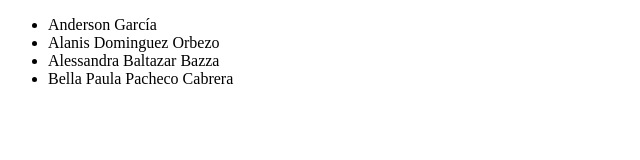
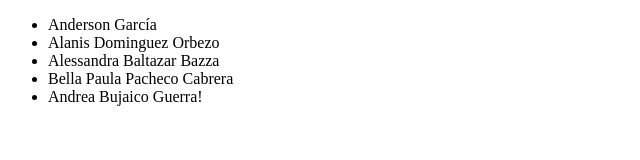
Before and after one commit to AndersonGar/practicando-git-bootcamp, a plain HTML site: page index.html in a window 1280 px wide. Shown: the whole page, without its empty margins (0-640 px from the left). Drawn offline with Linux system fonts and the light colour scheme.

Commit message:
Agregando mi nombre

```diff
--- a/index.html
+++ b/index.html
@@ -13,6 +13,7 @@
             <li>Alanis Dominguez Orbezo</li>
             <li>Alessandra Baltazar Bazza</li>
             <li>Bella Paula Pacheco Cabrera</li>
+            <li>Andrea Bujaico Guerra!</li>
         </ul>
     </div>
 </body>
```
